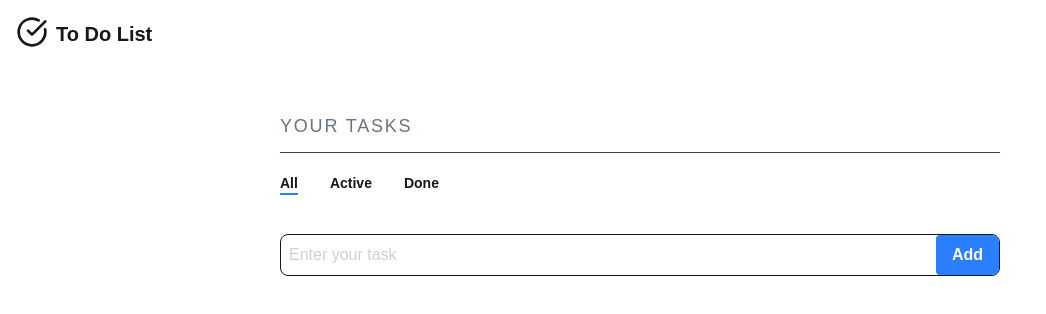
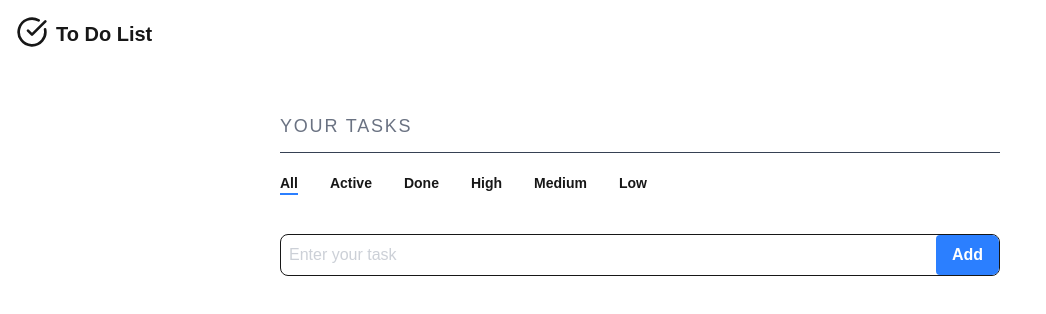
Before and after one commit to Mila-Saif/to-do, a Next.js app: page / in a window 1280 px wide. Shown: the top 314 px of the page, without its empty margins (0-1046 px from the left). Built offline with nearby package versions, Linux system fonts and the light colour scheme.

Commit message:
add filter for priority

```diff
--- a/app/page.tsx
+++ b/app/page.tsx
@@ -8,7 +8,7 @@ import { useState } from 'react';
 export default function Home() {
   const [taskInput, setTaskInput] = useState('');
   const [todos, setTodos] = useState<{id: string, text: string, completed:boolean, priority: string}[]>([]);
-  const [priority, setPriority] = useState('meduim');
+  const [priority, setPriority] = useState('medium');
   const [isModaleOpen, setIsModaleOpen] = useState(false);
   const [filter, setFilter] = useState('all');
 
@@ -23,7 +23,7 @@ export default function Home() {
       }
     setTaskInput('');
     setTodos([...todos, newTask]);
-    setPriority('meduim');
+    setPriority('medium');
 
   }
 
@@ -33,6 +33,7 @@ export default function Home() {
         return {
           ...todo,
           completed: !todo.completed,
+
         }
       }
       return todo;
@@ -51,6 +52,14 @@ export default function Home() {
       return !todo.completed;
     }else if (filter === 'done') {
       return todo.completed;
+    }else if (filter === 'high') {
+      return todo.priority === "high";
+    }else if (filter === 'medium') {
+      return todo.priority === "medium";
+    }else if (filter === 'low') {
+      return todo.priority === "low";
+
+
     }else {
       return true;
     }
@@ -106,6 +115,21 @@ export default function Home() {
 
           <button onClick={() => setFilter('done')}
           className={`text-sm font-bold  border-b-2 ${filter === 'done' ? 'border-blue-500' : 'border-transparent'} -mb-px`} >Done</button>
+
+
+          <button onClick={() => setFilter('high')}
+          className={`text-sm font-bold  border-b-2 ${filter === 'high' ? 'border-blue-500' : 'border-transparent'} -mb-px`} >High</button>
+
+
+          <button onClick={() => setFilter('medium')}
+          className={`text-sm font-bold  border-b-2 ${filter === 'medium' ? 'border-blue-500' : 'border-transparent'} -mb-px`} >Medium</button>
+
+
+          <button onClick={() => setFilter('low')}
+
+           className={`text-sm font-bold  border-b-2 ${filter === 'low' ? 'border-blue-500' : 'border-transparent'} -mb-px`} >Low</button>
+
+
 
         </div>
 
```
